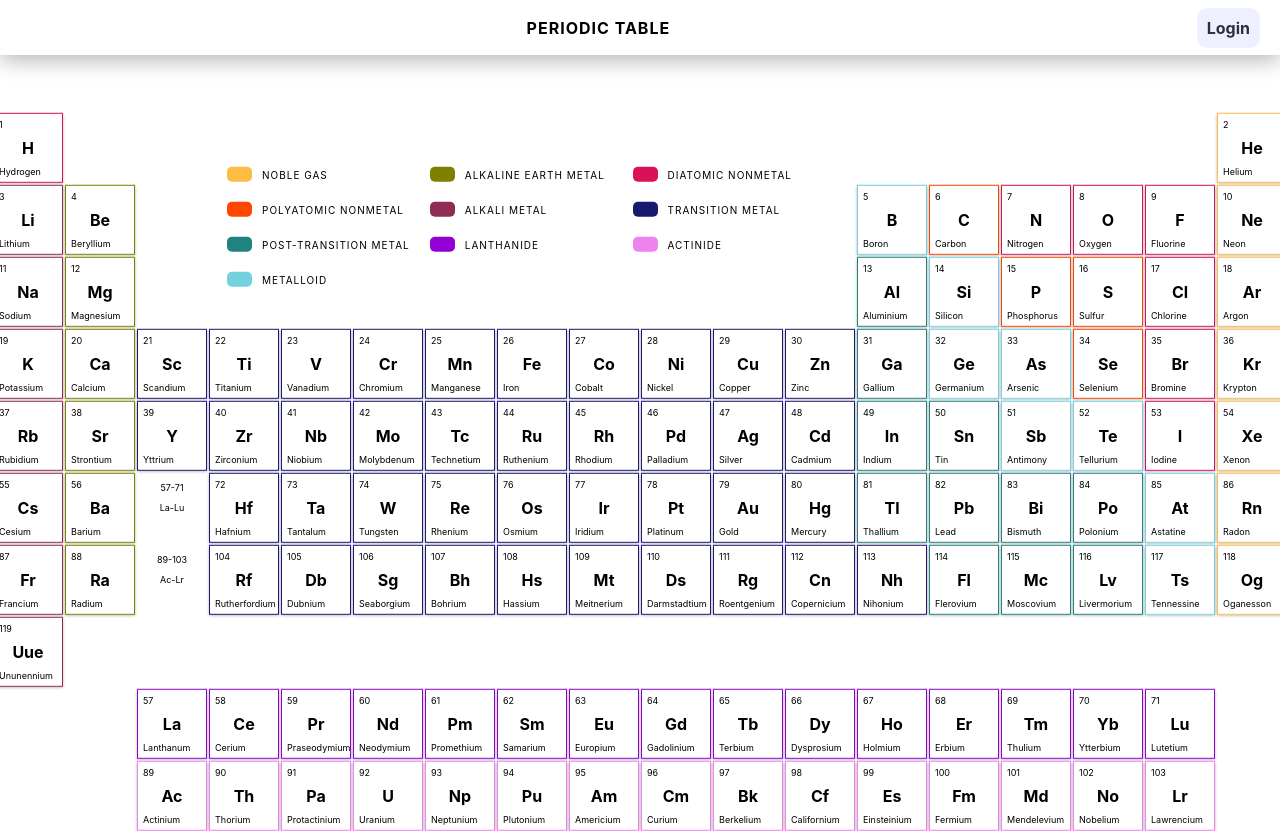
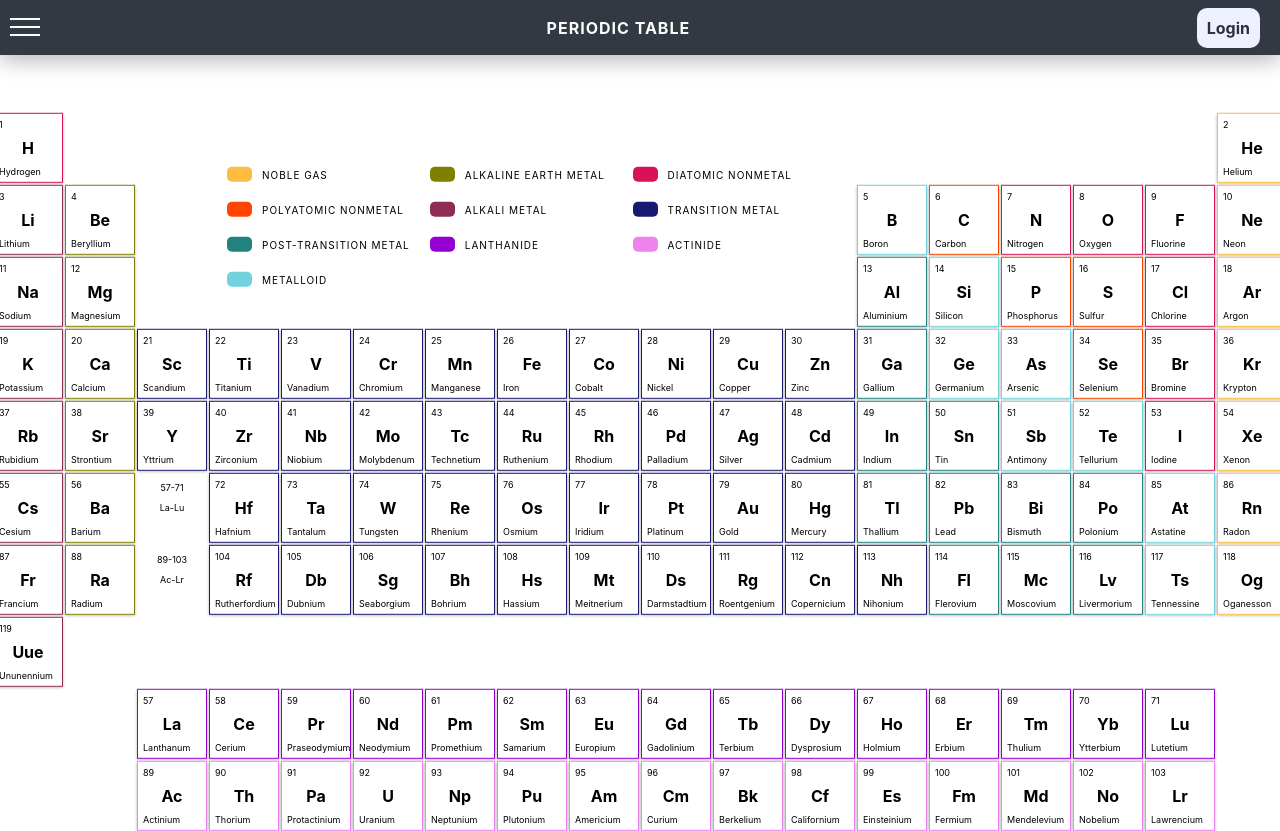
Before and after one commit to anishsubedi5566/CS545-HCI-Periodic-table, a React (Create React App) app in the folder periodic-table-frontend/: page / in a window 1280 px wide. Built offline with nearby package versions, Linux system fonts and the light colour scheme; no server answers.

Commit message:
CSS changes, search component and search element added

```diff
--- a/periodic-table-frontend/src/App.css
+++ b/periodic-table-frontend/src/App.css
@@ -2,6 +2,22 @@
   text-align: center;
   width: 100%;
   height: 100%;
+}
+
+:root{
+  --app-background: #313740;
+  --app-column-counter: #1e2128;
+  --app-row-counter: #252a32;
+  --app-menu: #36383d;
+  --app-menu-text: #fbfbfb;
+  --app-popup-top: #323942;
+  --app-popup-text: #2c3039;
+  --app-popup-background: #fefefe;
+  --element-dimension: 68px;
+}
+
+.hidebx {
+  display: none;
 }
 
 .modal {
@@ -166,6 +182,7 @@
   height: 35px;
   display: flex;
   justify-content: space-between;
+  background: var(--app-popup-top);
   padding: 10px;
   box-shadow: 0px 5px 22px rgba(0, 0, 0, 0.3);
 }
@@ -175,11 +192,66 @@
   margin: 0;
 }
 
+.navbar-menu {
+	width: 30px;
+	height: 30px;
+	align-items: center;
+	justify-content: center;
+	margin-right: 10px;
+	cursor: pointer;
+	position: relative;
+}
+
+.navbar-menu > .middle {
+  display: flex;
+	width: 100%;
+	height: 2px !important;
+	background: var(--app-menu-text);
+	transition: 0.3s ease;
+	-webkit-transition: 0.3s ease;
+	transform: translateY(13px);
+}
+
+.navbar-menu > .middle:before,
+.navbar-menu > .middle:after {
+	content: "";
+	width: 100%;
+	height: 2px !important;
+	background: var(--app-menu-text);
+	position: absolute;
+	transition: 0.3s ease;
+	-webkit-transition: 0.3s ease;
+}
+
+.navbar-menu > .middle:before {
+	transform: translateY(-400%);
+}
+
+.navbar-menu > .middle:after {
+	transform: translateY(400%);
+}
+
+.menu-tapped {
+	position: relative;
+}
+
+.menu-tapped .middle {
+	background: transparent;
+	transition: 0.01s ease;
+}
+
+.menu-tapped .middle:before {
+	transform: rotate(45deg) translate(3%, -7%);
+}
+
+.menu-tapped .middle:after {
+	transform: rotate(-45deg) translate(-0%, -3%);
+}
+
 .navbar-name {
   font-weight: 700;
   letter-spacing: 1px;
   text-transform: uppercase;
-  color: black;
   text-decoration: none;
   margin-top: auto;
   margin-bottom: auto;
@@ -187,7 +259,7 @@
 
 .home-link {
   text-decoration: none;
-  color: black;
+  color: var(--app-menu-text);
 }
 
 .quiz-link {
--- a/periodic-table-frontend/src/components/Navbar/NavBar.js
+++ b/periodic-table-frontend/src/components/Navbar/NavBar.js
@@ -1,12 +1,15 @@
 import React, { useEffect, useState } from "react";
 import { Link } from "react-router-dom";
 import "../../App.css";
+import { useDataLayerValue } from "../context-api/DataLayer";
+import { actionTypes } from "../context-api/reducer";
 import { onAuthStateChanged } from "firebase/auth";
 import { Auth, AppUserLogout } from "../Firebase";
 import { Button, Modal } from "@mui/material";
 import { toast } from "react-toastify";
 import { useNavigate } from "react-router-dom";
 import Avatar from "react-avatar";
+import SearchElements from "./SearchElements";
 const auth = Auth();
 
 const NavBar = () => {
@@ -14,6 +17,10 @@ const NavBar = () => {
   const [isLoading, setIsLoading] = useState(true);
   const [user, setUser] = useState(null);
   const [open, setOpen] = useState(false);
+  const [menuCloseClass, setMenuCloseClass] = useState("");
+  const [openSearchModal, setOpenSearchModal] = useState(false);
+  const [{ periodicSearch }, dispatch] = useDataLayerValue();
+
   useEffect(() => {
     onAuthStateChanged(auth, (user) => {
       if (user) {
@@ -39,9 +46,26 @@ const NavBar = () => {
     }, 1000);
   };
 
+  const handleMenuState = () => {
+		if (periodicSearch === "hidebx") {
+			setMenuCloseClass("menu-tapped");
+			setOpenSearchModal(true); // open search modal
+			dispatch({
+				type: actionTypes.SEARCH_UI_TOGGLE,
+				periodicSearch: "",
+			});
+		} else {
+			setOpenSearchModal(false); // close search modal
+			dispatch({
+				type: actionTypes.SEARCH_UI_TOGGLE,
+				periodicSearch: "hidebx",
+			});
+		}
+	};
+
   return (
     <div className="navbar">
-      <div>
+      <div onClick={handleMenuState} className={`navbar-item navbar-menu ${menuCloseClass}`}>
         <div className="middle"></div>
       </div>
       <div className="navbar-name">
@@ -103,6 +127,11 @@ const NavBar = () => {
           </h4>
         </div>
       )}
+      <SearchElements
+          func={setMenuCloseClass}
+          searchModalVal={openSearchModal}
+          searchModalFunc={setOpenSearchModal}
+      />
     </div>
   );
 };
--- a/periodic-table-frontend/src/components/Navbar/SearchElements.js
+++ b/periodic-table-frontend/src/components/Navbar/SearchElements.js
@@ -1,11 +1,12 @@
 import React from "react";
 import '../../App.css';
+import Modal from 'react-modal';
 
-const SearchElements = () => {
+const SearchElements = (props) => {
     return(
-        <div>
+        <Modal>
             <p>SearchElements</p>
-        </div>
+        </Modal>
     )
 }
 
--- a/periodic-table-frontend/src/components/context-api/reducer.js
+++ b/periodic-table-frontend/src/components/context-api/reducer.js
@@ -1,9 +1,32 @@
+import data from "../../PeriodicTableJSON.json";
 export const initialState = {
-    elementsOpacity: 1
+    elements: data.elements,
+    colorMap: {
+        "noble gas": "#FFBC42",
+        "alkaline earth metal": "#808000",
+        "diatomic nonmetal": "#D81159",
+        "polyatomic nonmetal": "#FF4500",
+        "alkali metal": "#8F2D56",
+        "transition metal": "#191970",
+        "post-transition metal": "#218380",
+        "lanthanide": "#9400D3",
+        "actinide": "#EE82EE",
+        "metalloid": "#73D2DE",
+        "unknown, probably transition metal": "#191970",
+        "unknown, probably post-transition metal": "#218380",
+        "unknown, probably metalloid": "#73D2DE",
+        "unknown, but predicted to be an alkali metal": "#8F2D56",
+        "unknown, predicted to be noble gas": "#FFBC42"
+    },
+    elementsOpacity: 1,
+    periodicSearch: "hidebx",
+    searchList: data.elements,
 }
 
 export const actionTypes = {
-    SET_ELEMENT_OPACITY: 'SET_ELEMENT_OPACITY'
+    SET_ELEMENT_OPACITY: 'SET_ELEMENT_OPACITY',
+    SEARCH_UI_TOGGLE: 'SEARCH_UI_TOGGLE',
+	SEARCH_LIST: 'SEARCH_LIST',
 }
 
 const reducer = (state, action) => {
@@ -13,6 +36,16 @@ const reducer = (state, action) => {
                 ...state,
                 elementsOpacity: action.elementsOpacity,
             }
+        case actionTypes.SEARCH_UI_TOGGLE:
+            return {
+                ...state,
+                periodicSearch: action.periodicSearch,
+            }
+        case actionTypes.SEARCH_LIST:
+            return {
+                ...state,
+                searchList: action.searchList,
+            }
         default:
             return state
     }
```
Also changed, not shown: periodic-table-frontend/src/components/Navbar/DisplaySearchElement.js (added, +29 -0 lines), 2 other files (tests, documents, lock files or other folders).
